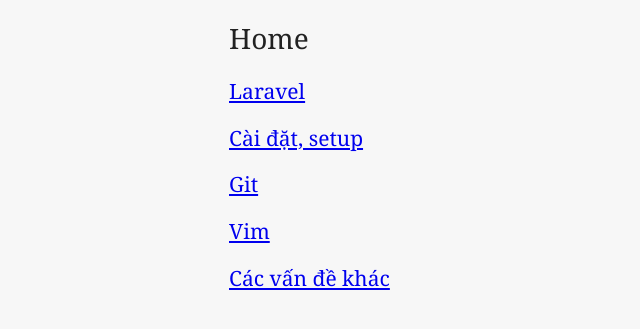
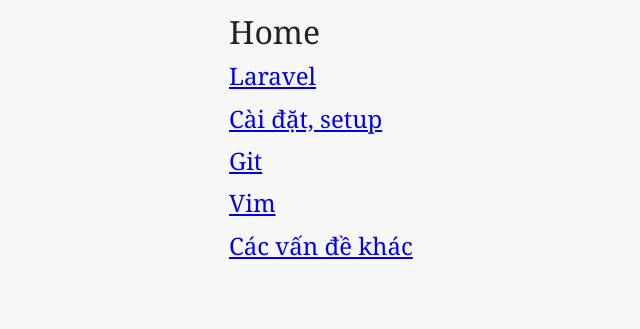
Before and after one commit to tuanle/tuanle.github.io, a Jekyll site: the page built from index.md, in a window 1280 px wide. Shown: the top 329 px of the page, without its empty margins (27-667 px from the left). Built offline with Jekyll 4.4.1, drawn with Linux system fonts in a browser that asks for light colours.

Commit message:
[temp] Temporary commit in 2017-01-16 18:54

```diff
--- a/assets/css/main.css
+++ b/assets/css/main.css
@@ -12,9 +12,9 @@
 
 html {
     color: #222;
-    font-size: 14px;
+    font-size: 1em;
     font-family: 'Noto Serif', serif;
-    line-height: 1.4;
+    line-height: 1.4em;
     background: #f7f7f7;
 }
 
```
